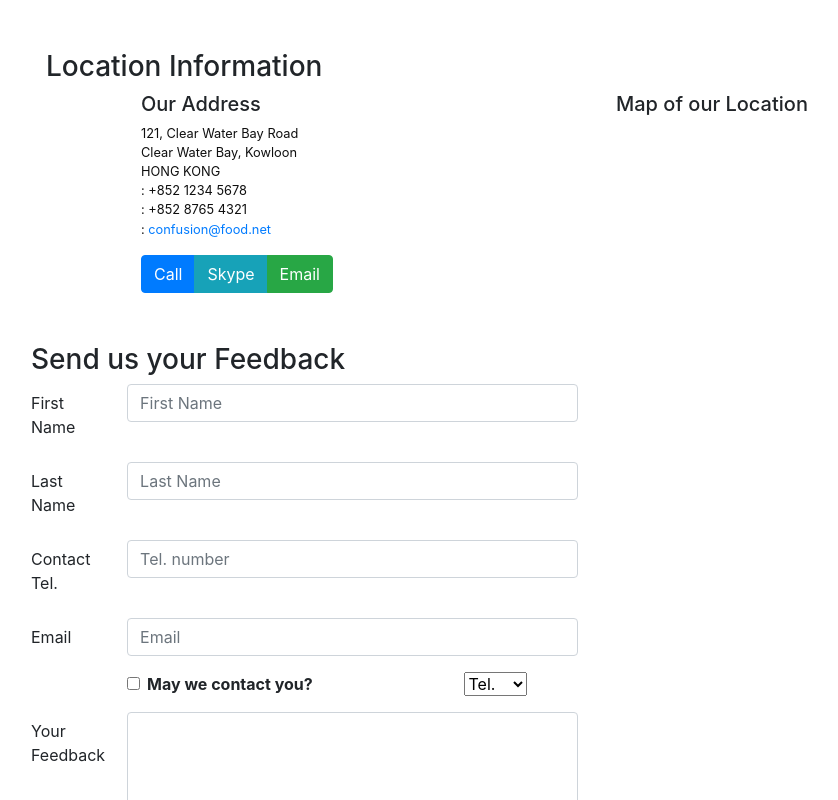
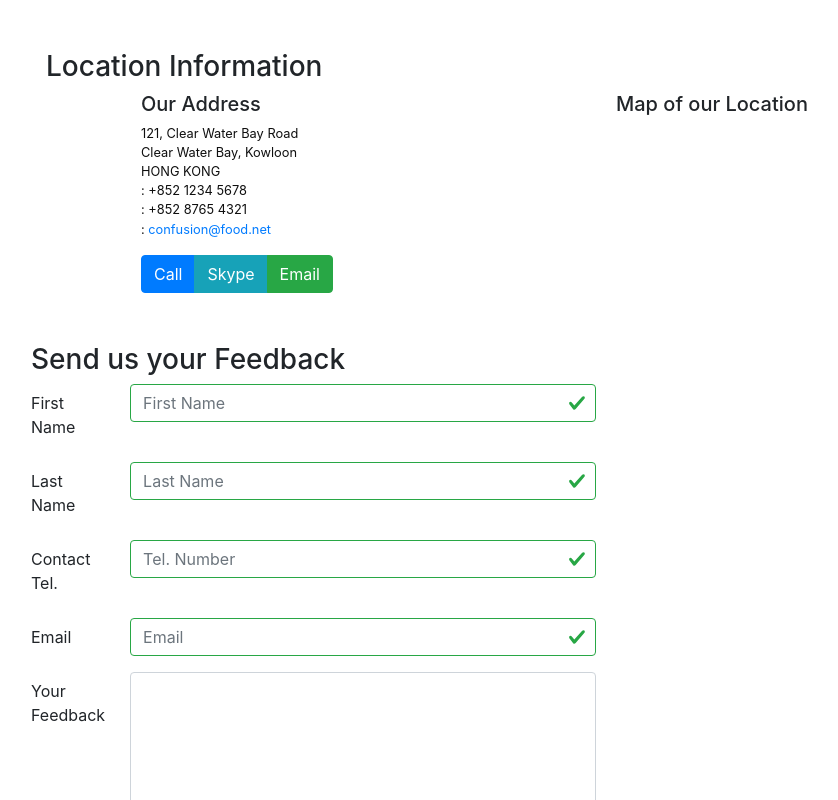
Before and after one commit to TranNguyenQuocCuong/Confusion, a React (Create React App) app: page /contactus in a window 1280 px wide. Shown: the part 492-1292 px from the top of the page, without its empty margins (39-877 px from the left). Built offline with nearby package versions, Linux system fonts and the light colour scheme; the HTML template or start-up script is replaced by a standard one.

Commit message:
Controlled Form Validation

```diff
--- a/src/components/ContactComponent.js
+++ b/src/components/ContactComponent.js
@@ -1,8 +1,5 @@
 import React, { Component } from 'react';
-import {
-    Breadcrumb, BreadcrumbItem,
-    Button, Form, FormGroup, Label, Input, Col
-} from 'reactstrap';
+import { Breadcrumb, BreadcrumbItem, Button, Form, FormGroup, Label, Input, Col, Row, FormFeedback } from 'reactstrap';
 import { Link } from 'react-router-dom';
 
 class Contact extends Component {
@@ -17,12 +14,17 @@
             email: '',
             agree: false,
             contactType: 'Tel.',
-            message: ''
-        };
-
+            message: '',
+            touched: {
+                firstname: false,
+                lastname: false,
+                telnum: false,
+                email: false
+            }
+        }
+        this.handleSubmit = this.handleSubmit.bind(this);
         this.handleInputChange = this.handleInputChange.bind(this);
-        this.handleSubmit = this.handleSubmit.bind(this);
-
+        this.handleBlur = this.handleBlur.bind(this);
     }
 
     handleInputChange(event) {
@@ -41,10 +43,43 @@
         event.preventDefault();
     }
 
+    handleBlur = (field) => (evt) => {
+        this.setState({
+            touched: { ...this.state.touched, [field]: true }
+        });
+    }
+
+    validate(firstname, lastname, telnum, email) {
+        const errors = {
+            firstname: '',
+            lastname: '',
+            telnum: '',
+            email: ''
+        };
+
+        if (this.state.touched.firstname && firstname.length < 3)
+            errors.firstname = 'First Name should be >= 3 characters';
+        else if (this.state.touched.firstname && firstname.length > 10)
+            errors.firstname = 'First Name should be <= 10 characters';
+
+        if (this.state.touched.lastname && lastname.length < 3)
+            errors.lastname = 'Last Name should be >= 3 characters';
+        else if (this.state.touched.lastname && lastname.length > 10)
+            errors.lastname = 'Last Name should be <= 10 characters';
+
+        const reg = /^\d+$/;
+        if (this.state.touched.telnum && !reg.test(telnum))
+            errors.telnum = 'Tel. Number should contain only numbers';
+
+        if (this.state.touched.email && email.split('').filter(x => x === '@').length !== 1)
+            errors.email = 'Email should contain a @';
+
+        return errors;
+    }
+
     render() {
-
+        const errors = this.validate(this.state.firstname, this.state.lastname, this.state.telnum, this.state.email);
         return (
-
             <div className="container">
                 <div className="row">
                     <Breadcrumb>
@@ -93,7 +128,11 @@
                                         <Input type="text" id="firstname" name="firstname"
                                             placeholder="First Name"
                                             value={this.state.firstname}
+                                            valid={errors.firstname === ''}
+                                            invalid={errors.firstname !== ''}
+                                            onBlur={this.handleBlur('firstname')}
                                             onChange={this.handleInputChange} />
+                                        <FormFeedback>{errors.firstname}</FormFeedback>
                                     </Col>
                                 </FormGroup>
                                 <FormGroup row>
@@ -102,16 +141,24 @@
                                         <Input type="text" id="lastname" name="lastname"
                                             placeholder="Last Name"
                                             value={this.state.lastname}
+                                            valid={errors.lastname === ''}
+                                            invalid={errors.lastname !== ''}
+                                            onBlur={this.handleBlur('lastname')}
                                             onChange={this.handleInputChange} />
+                                        <FormFeedback>{errors.lastname}</FormFeedback>
                                     </Col>
                                 </FormGroup>
                                 <FormGroup row>
                                     <Label htmlFor="telnum" md={2}>Contact Tel.</Label>
                                     <Col md={10}>
                                         <Input type="tel" id="telnum" name="telnum"
-                                            placeholder="Tel. number"
+                                            placeholder="Tel. Number"
                                             value={this.state.telnum}
+                                            valid={errors.telnum === ''}
+                                            invalid={errors.telnum !== ''}
+                                            onBlur={this.handleBlur('telnum')}
                                             onChange={this.handleInputChange} />
+                                        <FormFeedback>{errors.telnum}</FormFeedback>
                                     </Col>
                                 </FormGroup>
                                 <FormGroup row>
@@ -120,28 +167,11 @@
                                         <Input type="email" id="email" name="email"
                                             placeholder="Email"
                                             value={this.state.email}
+                                            valid={errors.email === ''}
+                                            invalid={errors.email !== ''}
+                                            onBlur={this.handleBlur('email')}
                                             onChange={this.handleInputChange} />
-                                    </Col>
-                                </FormGroup>
-                                <FormGroup row>
-                                    <Col md={{ size: 6, offset: 2 }}>
-                                        <FormGroup check>
-                                            <Label check>
-                                                <Input type="checkbox"
-                                                    name="agree"
-                                                    checked={this.state.agree}
-                                                    onChange={this.handleInputChange} /> {' '}
-                                                <strong>May we contact you?</strong>
-                                            </Label>
-                                        </FormGroup>
-                                    </Col>
-                                    <Col md={{ size: 3, offset: 1 }}>
-                                        <Input type="select" name="contactType"
-                                            value={this.state.contactType}
-                                            onChange={this.handleInputChange}>
-                                            <option>Tel.</option>
-                                            <option>Email</option>
-                                        </Input>
+                                        <FormFeedback>{errors.email}</FormFeedback>
                                     </Col>
                                 </FormGroup>
                                 <FormGroup row>
```
